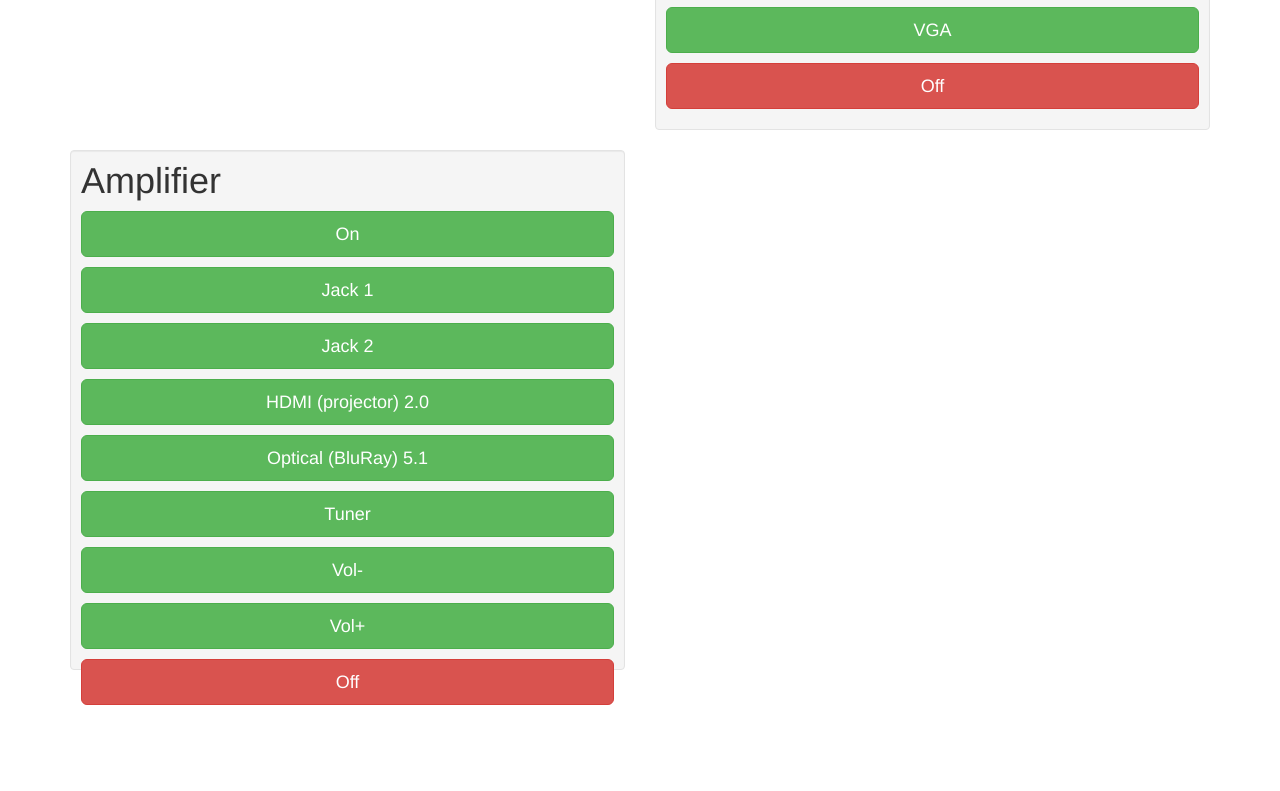
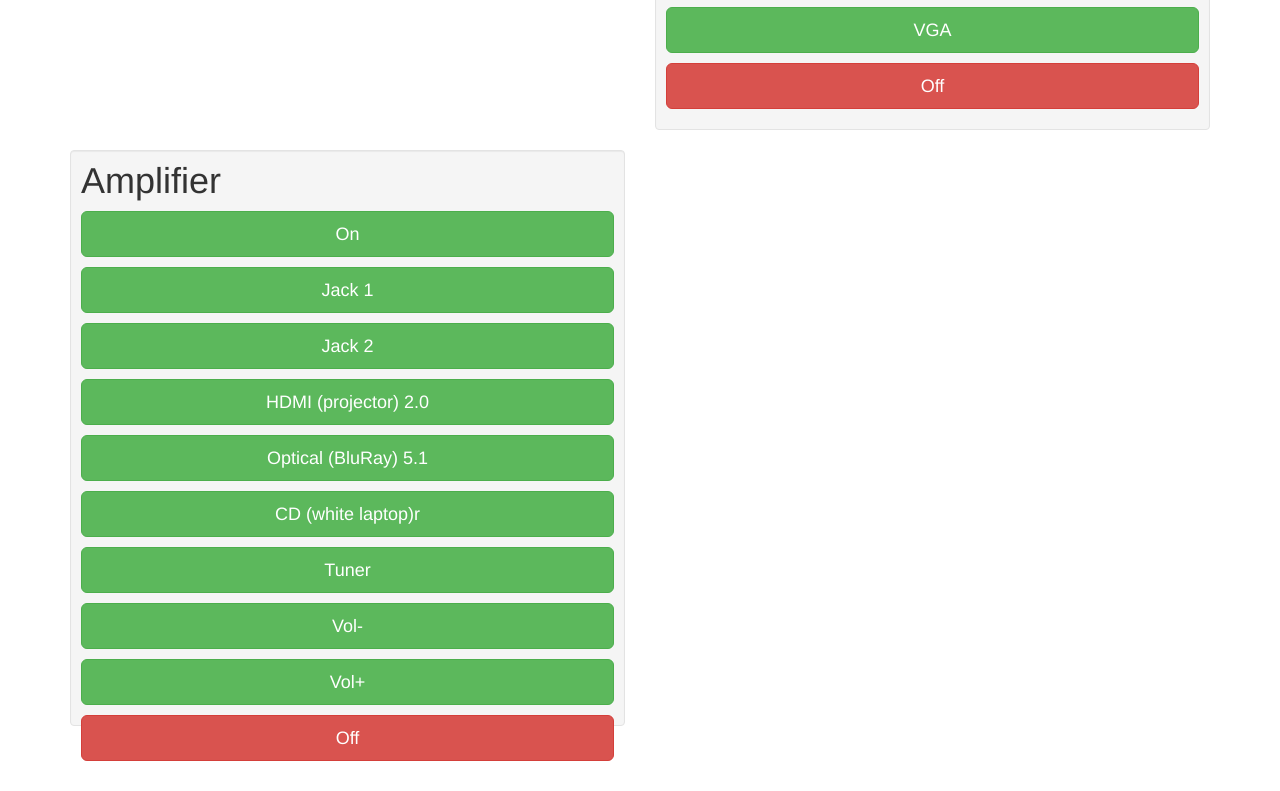
Before and after one commit to syn2cat/pidor, a plain HTML site: page www/htdocs/lights.level2.lu/index.html in a window 1280 px wide. Shown: the part 650-1441 px from the top of the page. Before the commit the page ends 1385 px from the top, so only its background shows below. Drawn offline with Linux system fonts and the light colour scheme.

Commit message:
added CD (the little white asus laptop) to the amp's inputs

```diff
--- a/www/htdocs/lights.level2.lu/index.html
+++ b/www/htdocs/lights.level2.lu/index.html
@@ -89,6 +89,7 @@
             <p><a class="btn btn-success btn-lg btn-block" data-area="receiver" data-status="jack2" >Jack 2</a></p>
             <p><a class="btn btn-success btn-lg btn-block" data-area="receiver" data-status="hdmi" >HDMI (projector) 2.0</a></p>
             <p><a class="btn btn-success btn-lg btn-block" data-area="receiver" data-status="optical" >Optical (BluRay) 5.1</a></p>
+            <p><a class="btn btn-success btn-lg btn-block" data-area="receiver" data-status="cd" >CD (white laptop)r</a></p>
             <p><a class="btn btn-success btn-lg btn-block" data-area="receiver" data-status="tuner" >Tuner</a></p>
             <p><a class="btn btn-success btn-lg btn-block" data-area="receiver" data-status="vol-" >Vol-</a></p>
             <p><a class="btn btn-success btn-lg btn-block" data-area="receiver" data-status="vol+" >Vol+</a></p>
```
Also changed, not shown: 2 other files.
